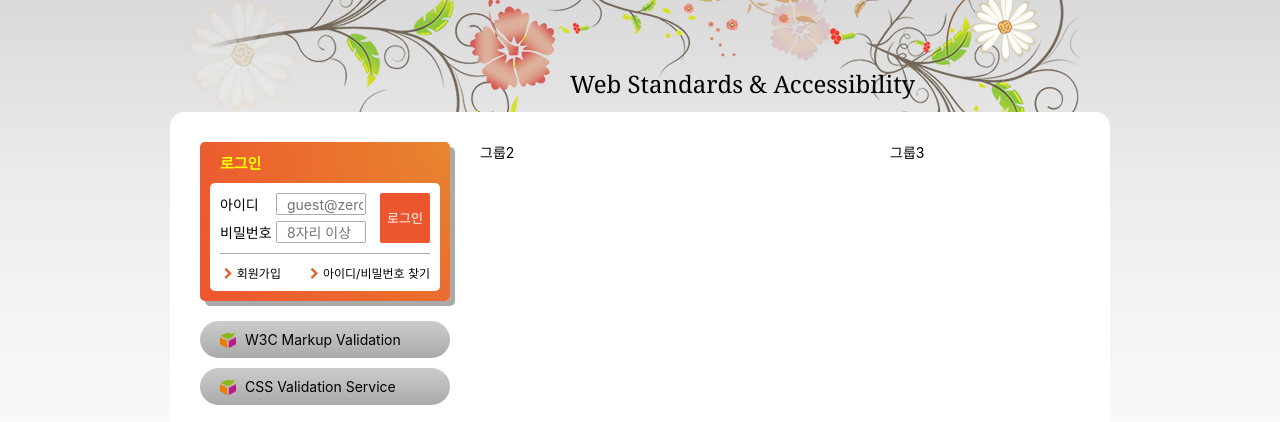
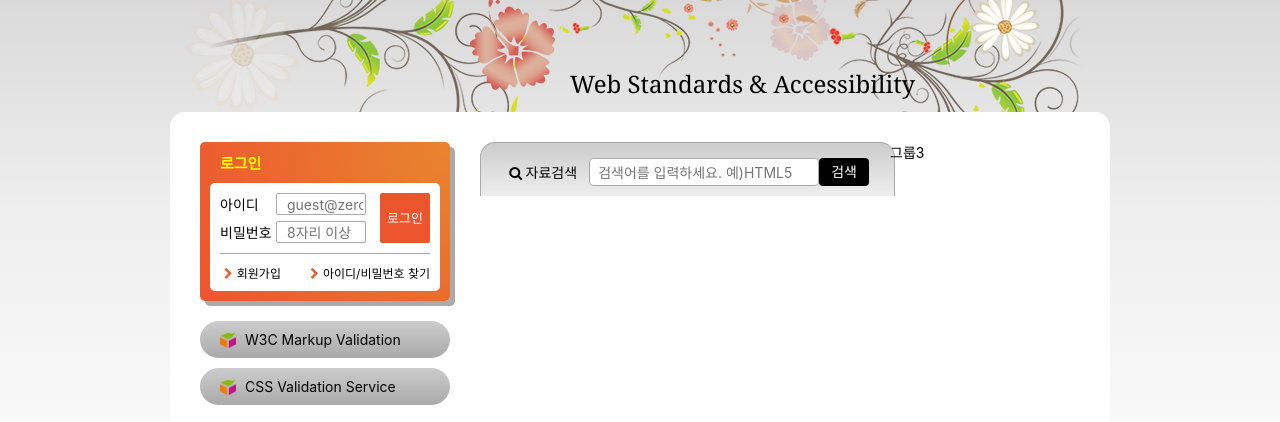
Before and after one commit to NamgungJongMin/zeroConnecTo, a website: page HTML5/index.html in a window 1280 px wide. Shown: the part 135-557 px from the top of the page. Drawn offline with Linux system fonts and the light colour scheme; a web font is replaced by a local one.

Commit message:
검색 폼 마크업 및 디자인 완성

```diff
--- a/HTML5/css/index.css
+++ b/HTML5/css/index.css
@@ -3,6 +3,7 @@
 @import url("./fontello.css");
 @import url("./normalize.css");
 @import url("./reset.css");
+@import url("./form.css");
 
 *,
 *::before,
@@ -449,6 +450,44 @@ menu-standards {
 .cross .term-list-thumbnail {
   float: right;
 }
+/* 서치폼 */
+/* .search-form fieldset {
+  display: flex;
+  justify-content: center;
+}
+
+.form-group {
+  background: #ccc;
+  padding: 10px 10px;
+}
+.form-group-label {
+  background: yellow;
+}
+.form-group-input {
+  background: blue;
+}
+.button-fill {
+} */
+
+.search-form-inner {
+  background: #ccc linear-gradient(to bottom, #ccc, #eee);
+  padding: 15px 25px 10px 25px;
+  border: 1px solid #aaa;
+  border-radius: 15px 15px 0 0;
+  border-bottom: 0;
+  display: flex;
+  flex-flow: row nowrap;
+  align-items: center;
+}
+
+.search-form-inner .form-group {
+  flex-grow: 1;
+}
+
+.search-form-inner .form-group-input {
+}
+/* 슬로건 */
+
 /* 푸터 */
 .footer {
   background-color: #ccc;
--- a/HTML5/index.html
+++ b/HTML5/index.html
@@ -154,10 +154,12 @@
               <legend>회원 로그인 폼</legend>
 
               <div class="user-email">
-                <label for="user-email">아이디</label><input type="email" id="userEmail" required placeholder="guest@zerobase.com" />
+                <label for="user-email">아이디</label><input type="email" id="userEmail" name="userEmail" required placeholder="guest@zerobase.com" />
               </div>
 
-              <div class="user-pw"><label for="userPw">비밀번호</label><input type="password" id="userPw" required placeholder="8자리 이상" /></div>
+              <div class="user-pw">
+                <label for="userPw">비밀번호</label><input type="password" id="userPw" name="userPw" required placeholder="8자리 이상" />
+              </div>
 
               <button type="submit" class="login-button">로그인</button>
             </fieldset>
@@ -199,7 +201,21 @@
           </dl>
         </section>
       </div>
-      <div class="group group2">그룹2</div>
+      <div class="group group2">
+        <h2 class="sr-only">검색</h2>
+        <form method="POST" action="https://formspree.io/seulbinim@gmail.com" class="search-form">
+          <fieldset>
+            <legend>검색 폼</legend>
+            <div class="search-form-inner">
+              <div class="form-group">
+                <label for="search" class="form-group-label"><span class="icon-search" aria-hidden="true"></span>자료검색</label>
+                <input type="search" id="search" class="form-group-input" required placeholder="검색어를 입력하세요. 예)HTML5" />
+              </div>
+              <button type="submit" class="button-fill button">검색</button>
+            </div>
+          </fieldset>
+        </form>
+      </div>
       <div class="group group3">그룹3</div>
       <div class="clearfix"></div>
     </main>
```
